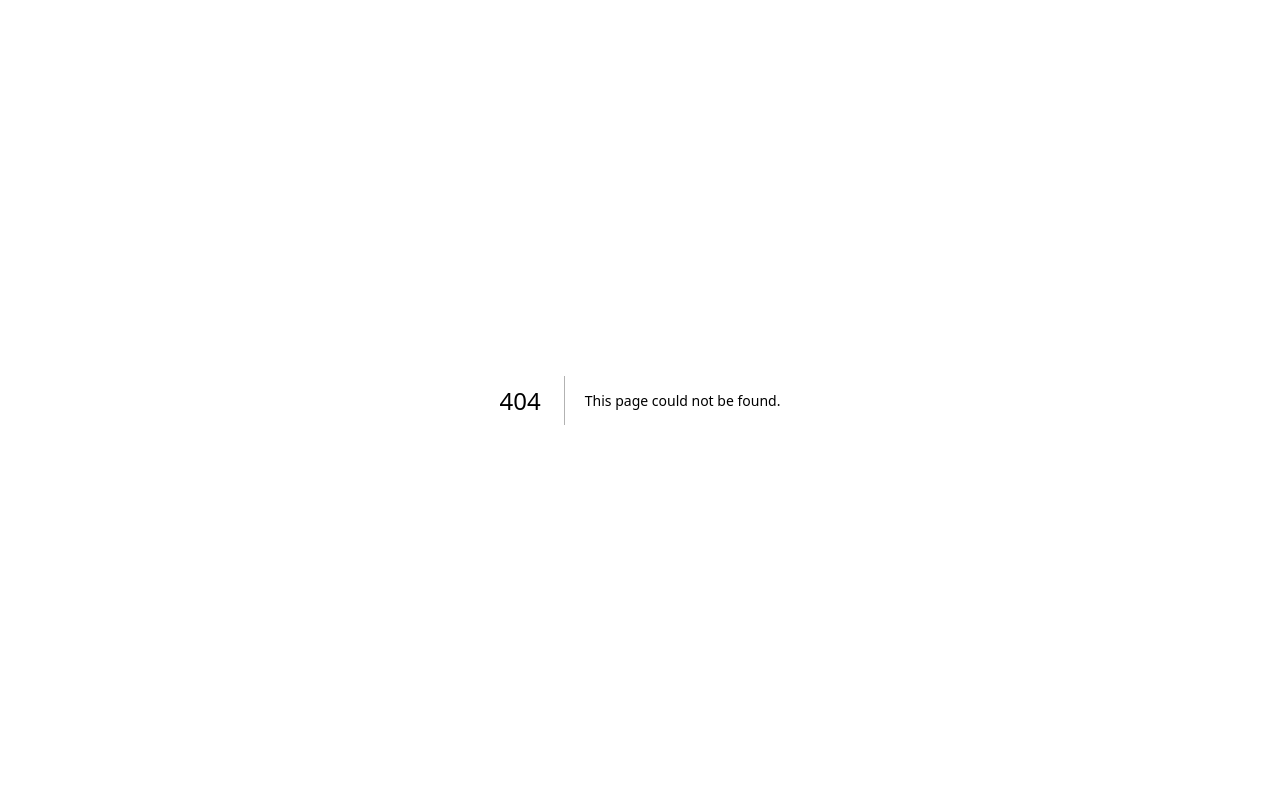
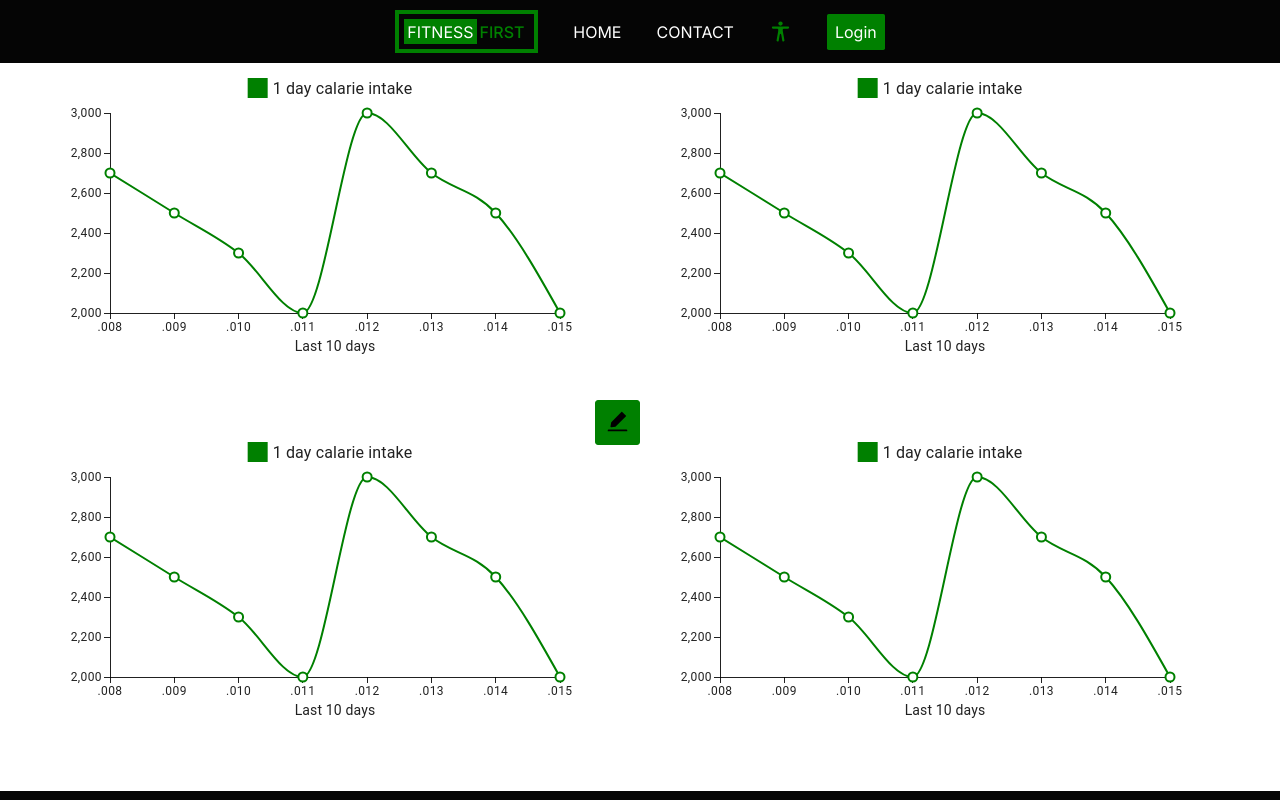
Before and after one commit to Poonamminde/fitness-first, a Next.js app: page /report/1 in a window 1280 px wide. Before the commit this address had no page. Built offline with nearby package versions, Linux system fonts and the light colour scheme.

Commit message:
report page

```diff
--- a/package.json
+++ b/package.json
@@ -14,9 +14,11 @@
     "@fontsource/inter": "^5.0.16",
     "@mui/joy": "^5.0.0-beta.27",
     "@mui/material": "^5.15.9",
+    "@mui/x-charts": "^6.19.4",
     "next": "14.1.0",
     "react": "^18",
     "react-dom": "^18",
+    "react-horizontal-datepicker": "^2.0.3",
     "react-icons": "^5.0.1",
     "react-toastify": "^10.0.4",
     "swiper": "^11.0.6"
--- /dev/null
+++ b/src/app/report/[report]/page.tsx
@@ -0,0 +1,198 @@
+"use client";
+import React from "react";
+import { LineChart } from "@mui/x-charts/LineChart";
+import { AiFillEdit } from "react-icons/ai";
+import CalorieIntakePopup from "@/components/ReportPopup/CalarieIntakePopup/page";
+import Navbar from "@/components/Navbar/Navbar";
+import "./report.css";
+
+const Index = () => {
+  const [dataSet1, setDataSet1] = React.useState<any | null>(null);
+  const [showCalorieIntakePopup, setShowCalorieIntakePopup] =
+    React.useState(false);
+  const getDataForS1 = async () => {
+    let temp = [
+      {
+        date: "Thu Feb 15 2023 20:30:30 GMT+0530 (India Standard Time)",
+        value: 2000,
+        unit: "kcal",
+      },
+      {
+        date: "Wed Feb 14 2023 20:30:30 GMT+0530 (India Standard Time)",
+        value: 2500,
+        unit: "kcal",
+      },
+      {
+        date: "Tue Feb 13 2023 20:30:30 GMT+0530 (India Standard Time)",
+        value: 2700,
+        unit: "kcal",
+      },
+      {
+        date: "Mon Feb 12 2023 20:30:30 GMT+0530 (India Standard Time)",
+        value: 3000,
+        unit: "kcal",
+      },
+      {
+        date: "Sun Feb 11 2023 20:30:30 GMT+0530 (India Standard Time)",
+        value: 2000,
+        unit: "kcal",
+      },
+      {
+        date: "Sat Feb 10 2023 20:30:30 GMT+0530 (India Standard Time)",
+        value: 2300,
+        unit: "kcal",
+      },
+      {
+        date: "Fri Feb 09 2023 20:30:30 GMT+0530 (India Standard Time)",
+        value: 2500,
+        unit: "kcal",
+      },
+      {
+        date: "Thu Feb 08 2023 20:30:30 GMT+0530 (India Standard Time)",
+        value: 2700,
+        unit: "kcal",
+      },
+    ];
+    const dataForLineChart = temp.map((item) => {
+      const ans = "" + item.value;
+      return ans;
+    });
+    const dataForXAxis = temp.map((item) => {
+      const ans = new Date(item.date).getDate();
+      return ans;
+    });
+    console.log({
+      data: dataForLineChart,
+      title: "1 day calarie intake",
+      color: "green",
+      xAxis: {
+        data: dataForXAxis,
+        label: "Last 10 days",
+        scaleType: "time",
+      },
+    });
+    setDataSet1({
+      data: dataForLineChart,
+      title: "1 day calarie intake",
+      color: "green",
+      xAxis: {
+        data: dataForXAxis,
+        label: "Last 10 days",
+        scaleType: "time",
+      },
+    });
+  };
+  React.useEffect(() => {
+    getDataForS1();
+  }, []);
+  return (
+    <>
+      <Navbar />
+      <div className="report-container">
+        <div>
+          {dataSet1 != null && (
+            <LineChart
+              xAxis={[
+                {
+                  data: dataSet1.xAxis.data,
+                  scaleType: dataSet1.xAxis.scaleType,
+                  label: dataSet1.xAxis.label,
+                },
+              ]}
+              series={[
+                {
+                  data: dataSet1.data,
+                  label: dataSet1.title,
+                  color: dataSet1.color,
+                },
+              ]}
+              width={550}
+              height={300}
+            />
+          )}
+        </div>
+        <div>
+          {dataSet1 != null && (
+            <LineChart
+              xAxis={[
+                {
+                  data: dataSet1.xAxis.data,
+                  scaleType: dataSet1.xAxis.scaleType,
+                  label: dataSet1.xAxis.label,
+                },
+              ]}
+              series={[
+                {
+                  data: dataSet1.data,
+                  label: dataSet1.title,
+                  color: dataSet1.color,
+                },
+              ]}
+              width={550}
+              height={300}
+            />
+          )}
+        </div>
+        <div>
+          {dataSet1 != null && (
+            <LineChart
+              xAxis={[
+                {
+                  data: dataSet1.xAxis.data,
+                  scaleType: dataSet1.xAxis.scaleType,
+                  label: dataSet1.xAxis.label,
+                },
+              ]}
+              series={[
+                {
+                  data: dataSet1.data,
+                  label: dataSet1.title,
+                  color: dataSet1.color,
+                },
+              ]}
+              width={550}
+              height={300}
+            />
+          )}
+        </div>
+        <div>
+          {dataSet1 != null && (
+            <LineChart
+              xAxis={[
+                {
+                  data: dataSet1.xAxis.data,
+                  scaleType: dataSet1.xAxis.scaleType,
+                  label: dataSet1.xAxis.label,
+                },
+              ]}
+              series={[
+                {
+                  data: dataSet1.data,
+                  label: dataSet1.title,
+                  color: dataSet1.color,
+                },
+              ]}
+              width={550}
+              height={300}
+            />
+          )}
+        </div>
+        {showCalorieIntakePopup && (
+          <CalorieIntakePopup
+            setShowCalorieIntakePopup={setShowCalorieIntakePopup}
+          />
+        )}
+      </div>
+      <button
+        className="editbutton"
+        onClick={() => {
+          setShowCalorieIntakePopup(true);
+        }}
+      >
+        <AiFillEdit style={{ fontSize: "25px" }} />
+      </button>
+    </>
+  );
+};
+
+export default Index;
--- /dev/null
+++ b/src/app/report/[report]/report.css
@@ -0,0 +1,21 @@
+.report-container {
+  color: var(--primary-color);
+  background-color: white;
+  display: flex;
+  justify-content: space-evenly;
+  flex-wrap: wrap;
+  height: 91vh;
+}
+.editbutton {
+  height: 45px;
+  width: 45px;
+  background-color: var(--primary-color);
+  position: absolute;
+  top: 50%;
+  border: 1px solid var(--primary-color);
+  border-radius: 3px;
+  right: 50%;
+}
+.editbutton:hover {
+  background-color: rgb(78, 164, 78);
+}
--- a/src/components/Auth/Auth.tsx
+++ b/src/components/Auth/Auth.tsx
@@ -5,13 +5,28 @@ import Button from "@mui/joy/Button";
 import Input from "@mui/joy/Input";
 import Select from "@mui/joy/Select";
 import Option from "@mui/joy/Option";
+import { AiFillDelete, AiOutlineClose } from "react-icons/ai";
 
-const Auth = () => {
+interface AuthProps {
+  setShowPopup: React.Dispatch<React.SetStateAction<boolean>>;
+}
+const Auth: React.FC<AuthProps> = ({ setShowPopup }) => {
   const [showSignup, setShowSignup] = React.useState<boolean>(true);
   const handleSignup = () => {};
   const handleLogin = () => {};
   return (
     <div className="login-container">
+      <Button
+        onClick={() => setShowPopup(false)}
+        style={{
+          position: "absolute",
+          right: "10px",
+          top: "10px",
+          backgroundColor: "green",
+        }}
+      >
+        <AiOutlineClose />
+      </Button>
       <div className="login-background">
         <Logo />
         {showSignup ? (
--- a/src/components/Navbar/Navbar.tsx
+++ b/src/components/Navbar/Navbar.tsx
@@ -30,7 +30,7 @@ const Navbar = () => {
           Login
         </div>
       )}
-      {showPopup && <Login />}
+      {showPopup && <Login setShowPopup={setShowPopup} />}
     </nav>
   );
 };
--- /dev/null
+++ b/src/components/ReportPopup/CalarieIntakePopup/page.tsx
@@ -0,0 +1,8 @@
+import React from "react";
+import DatePicker from "react-horizontal-datepicker";
+
+const page = () => {
+  return <div>page</div>;
+};
+
+export default page;
```
Also changed, not shown: src/components/Meters/Meters.tsx (+6 -1 lines), src/components/Workout/Workout.tsx (+4 -3 lines), 1 other file (tests, documents, lock files or other folders).
